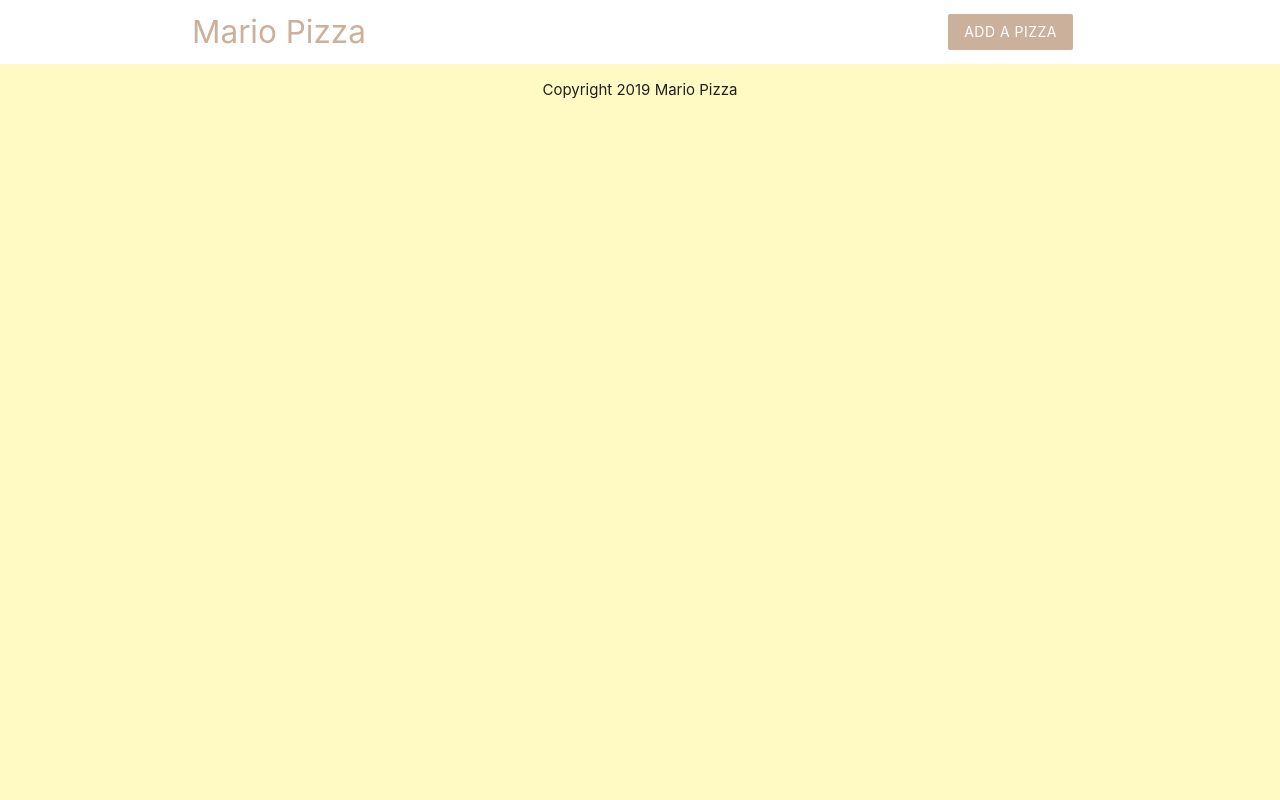
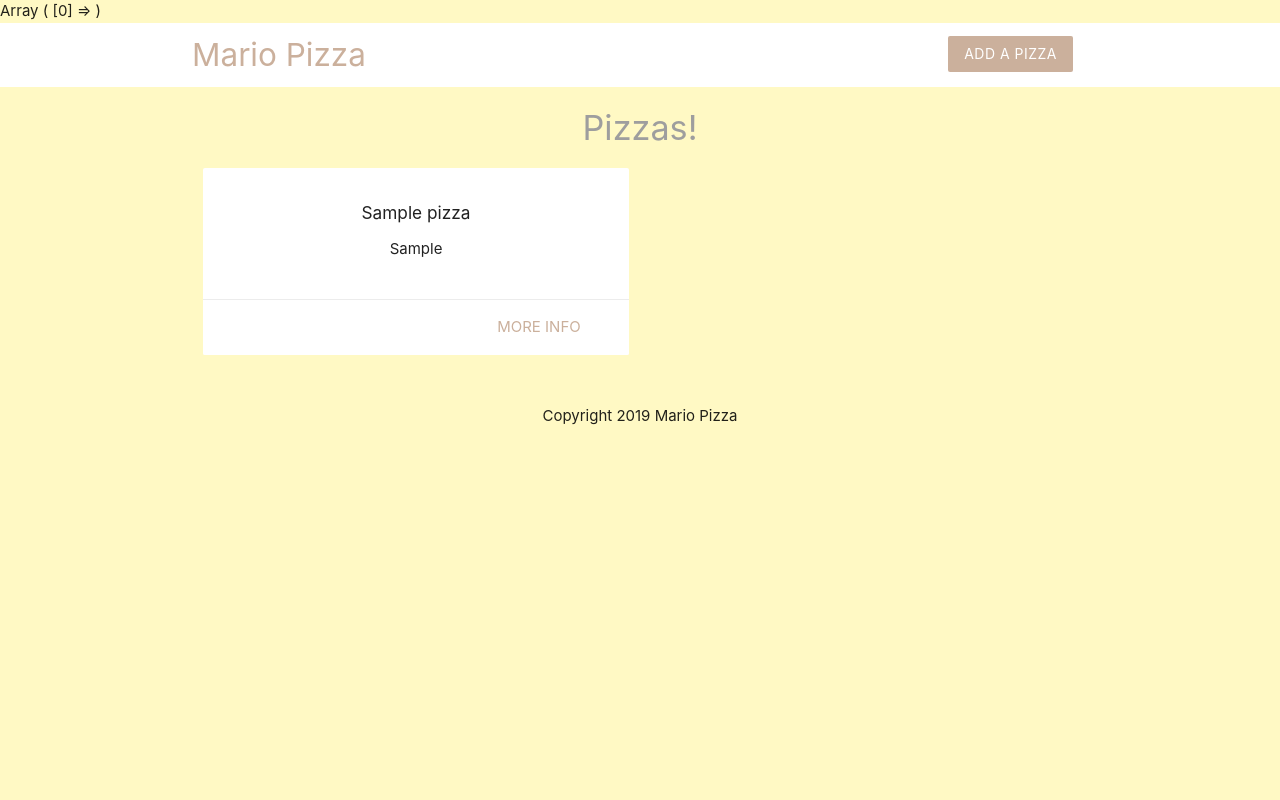
Before and after one commit to boyet007/php_tutorial, a PHP site: page / in a window 1280 px wide. Run offline with PHP 8.4, Linux system fonts and the light colour scheme; tables that the repository leaves empty or names only in its code hold one stand-in row (values such as "Sample post"); data that the repository does not hold is empty.

Commit message:
#28 - The Explode Function

```diff
--- a/index.php
+++ b/index.php
@@ -6,10 +6,44 @@
     if(!$conn) {
         echo 'Connection error: ' . mysqli_connect_error();
     }
+
+    //write query from all pizza
+    $sql = 'SELECT title, ingredients, id FROM pizzas ORDER BY created_at';
+
+    //make query & get result
+    $result = mysqli_query($conn, $sql);
+
+    //fetch the resulting rows as an array
+    $pizzas = mysqli_fetch_all($result, MYSQLI_ASSOC);
+
+    //memisahkan koma dengan dipetakan ke array
+    print_r(explode(',', $pizzas[1]['ingredients']));
 ?>
 
 <!DOCTYPE html>
 <html lang="en">
 <?php include('templates/header.php'); ?>
+    <h4 class="center grey-text">Pizzas!</h4>
+    <div class="container">
+        <div class="row">
+            <?php foreach($pizzas as $pizza){ ?>
+                <div class="col s6 md3">
+                    <div class="card z-depth-0">
+                        <div class="card-content center">
+                            <h6><?php echo htmlspecialchars($pizza['title']); ?></h6>
+                            <ul>
+                                <?php foreach(explode(',', $pizza['ingredients']) as $ing) { ?>
+                                    <li><?php echo htmlspecialchars($ing) ?></li>
+                                <?php } ?>
+                            </ul>
+                        </div>
+                        <div class="card-action right-align">
+                            <a href="#" class="brand-text">More info</a>
+                        </div>
+                    </div>
+                </div>
+            <?php } ?>
+        </div>
+    </div>
 <?php include('templates/footer.php'); ?>
 </html>
```
